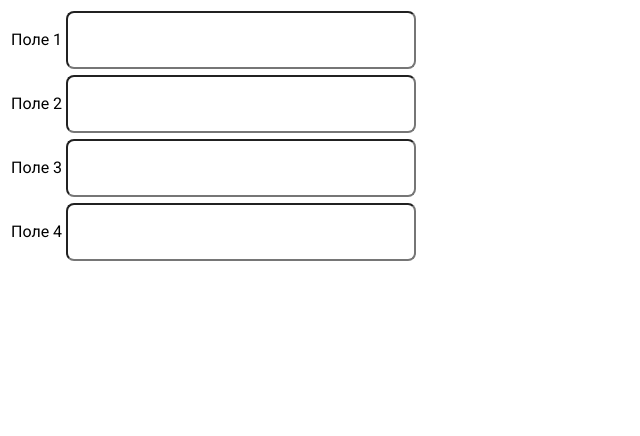
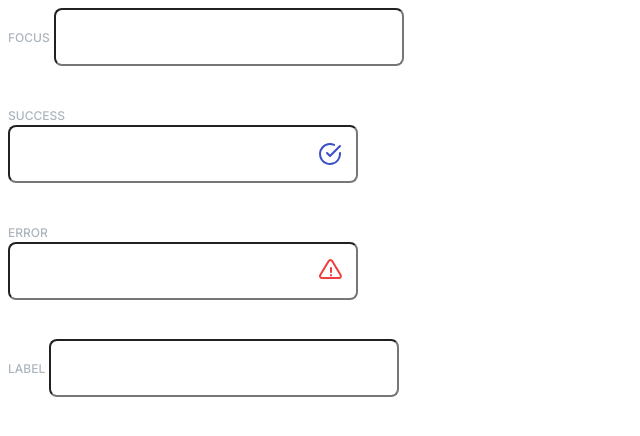
Before and after one commit to js-tasks-ru/htmlcss-20251006_kirill15, a website: page 07-lection5/04-input/index.html in a window 1280 px wide. Shown: the whole page, without its empty margins (0-640 px from the left). Drawn offline with Linux system fonts and the light colour scheme.

Commit message:
главная страница

```diff
--- a/07-lection5/04-input/index.html
+++ b/07-lection5/04-input/index.html
@@ -7,41 +7,42 @@
     </head>
     <body>
 
-    <div class = 'form'>
+    <div class="form">
+    <label class="form__label">focus</label>
+    <input type="text" class="form__input">
+</div>
 
-        <label class = 'form__label'>Поле 1</label>
-        <input type = 'text' class = 'form__input'>
+<div class="form">
+    <label class="form__label">success</label>
+    <div class="input__icon">
+        <input type="text" class="form__input form_success">
+        <svg class = 'icon' width="24" height="24" viewBox="0 0 24 24" fill="none" xmlns="http://www.w3.org/2000/svg">
+<path d="M22 11.08V12C21.9988 14.1564 21.3005 16.2547 20.0093 17.9818C18.7182 19.709 16.9033 20.9725 14.8354 21.5839C12.7674 22.1953 10.5573 22.1219 8.53447 21.3746C6.51168 20.6273 4.78465 19.2461 3.61096 17.4371C2.43727 15.628 1.87979 13.4881 2.02168 11.3363C2.16356 9.18457 2.99721 7.13633 4.39828 5.49707C5.79935 3.85782 7.69279 2.71538 9.79619 2.24015C11.8996 1.76491 14.1003 1.98234 16.07 2.86" stroke="#374FC7" stroke-width="2" stroke-linecap="round" stroke-linejoin="round"/>
+<path d="M22 4L12 14.01L9 11.01" stroke="#374FC7" stroke-width="2" stroke-linecap="round" stroke-linejoin="round"/>
+</svg>
+    </div>
+</div>
 
+<div class="form">
+    <label class="form__label">error</label>
+    <div class="input__icon">
+        <input type="text" class="form__input form_invalid">
+        <svg class = 'icon' width="23" height="21" viewBox="0 0 23 21" fill="none" xmlns="http://www.w3.org/2000/svg">
+            <path d="M9.73802 1.96274L1.26802 16.1027C1.09339 16.4052 1.00099 16.748 1.00001 17.0973C0.99903 17.4465 1.08951 17.7899 1.26245 18.0933C1.43538 18.3967 1.68474 18.6495 1.98573 18.8266C2.28671 19.0037 2.62882 19.0989 2.97802 19.1027H19.918C20.2672 19.0989 20.6093 19.0037 20.9103 18.8266C21.2113 18.6495 21.4607 18.3967 21.6336 18.0933C21.8065 17.7899 21.897 17.4465 21.896 17.0973C21.8951 16.748 21.8027 16.4052 21.628 16.1027L13.158 1.96274C12.9797 1.66885 12.7287 1.42586 12.4292 1.25723C12.1297 1.08859 11.7918 1 11.448 1C11.1043 1 10.7663 1.08859 10.4668 1.25723C10.1673 1.42586 9.91629 1.66885 9.73802 1.96274V1.96274Z" stroke="#F03D3E" stroke-width="2" stroke-linecap="round" stroke-linejoin="round"/>
+            <path d="M12 9V13" stroke="#F03D3E" stroke-width="2" stroke-linecap="round" stroke-linejoin="round"/>
+            <path d="M12 16V16.5" stroke="#F03D3E" stroke-width="2" stroke-linecap="round" stroke-linejoin="round"/>
+        </svg>
     </div>
+</div>
 
 
-    <div class="form">
-
-        <label class="form__label">Поле 2</label>
-        <input type="text" class="form__input form_invalid">
-
-    </div>
-
-    <div class="form">
-
-        <label class="form__label">Поле 3</label>
-        <input type="text" class="form__input form_success">
-
-    </div>
-
-    <div class="form">
-
-        <label class="form__label">Поле 4</label>
-        <input type="text" class="form__input form_disabled" >
-
-    </div>
-
+<div class="form">
+    <label class="form__label">label</label>
+    <input type="text" class="form__input form_disabled">
+</div>
 
 
 
 
 </body>
 </html>
-
-    </body>
-</html>
--- a/07-lection5/04-input/input.css
+++ b/07-lection5/04-input/input.css
@@ -1,5 +1,5 @@
 .form {
-    padding: 3px;
+    padding-bottom: 39px;
 }
 
 
@@ -9,6 +9,35 @@
     border-radius: 8px;
 }
 
+.input__icon {
+    position: relative;
+    width: 350px;
+
+}
+
+
+.icon {
+
+position: absolute;
+right: 16px;
+top: calc(50% - 24px/2);
+
+
+}
+
+
+.form__label {
+
+font-family: 'Inter';
+font-style: normal;
+font-weight: 500;
+font-size: 12px;
+line-height: 18px;
+text-transform: uppercase;
+color: #ACB5BD;
+
+
+}
 
 .form_success {
 
@@ -26,7 +55,9 @@
 
 .form_invalid:focus {
 
-    border-color: red;
+    border-color:#f03d3e;
+
+
 
 }
 
```
